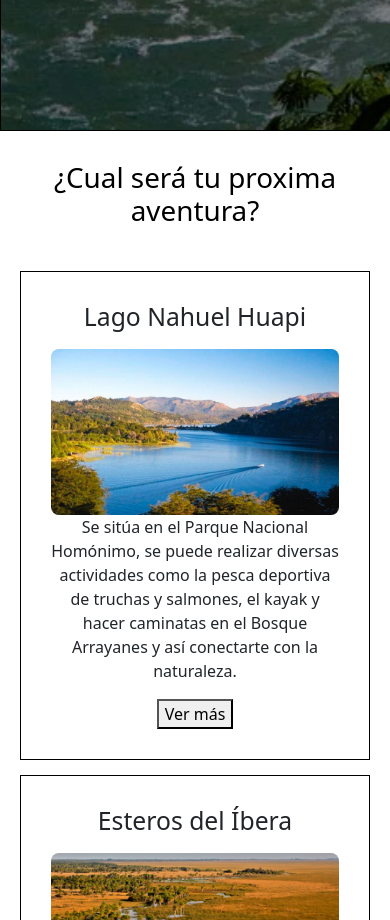
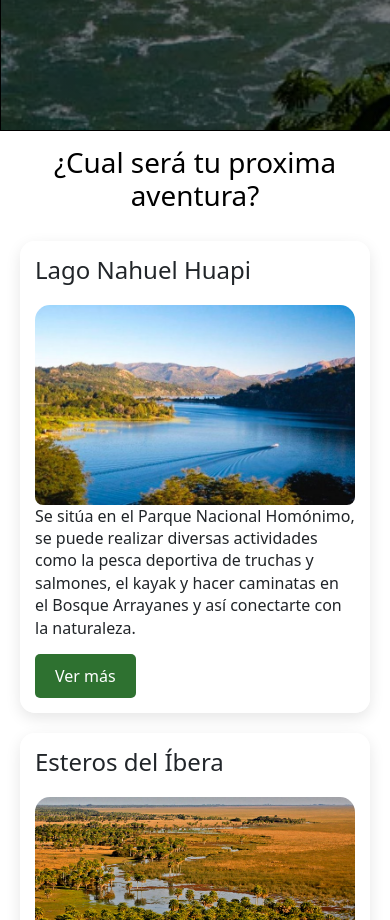
Before and after one commit to HAMILTON-AI-DOT/Entrega-Proyecto-final, a website: page index.html in a window 390 px wide. Shown: the part 1080-2000 px from the top of the page. Drawn offline with nearby package versions, Linux system fonts and the light colour scheme.

Commit message:
arreglando cositas

```diff
--- a/index.html
+++ b/index.html
@@ -6,12 +6,17 @@
   <meta name="viewport" content="width=device-width, initial-scale=1.0">
   <title>ExploraViajes - Descubre tu Próxima Aventura</title>
   <meta name="description" content="ExploraViajes te lleva a destinos increíbles. Descubre tu próxima aventura con nosotros.">
+
+  <meta name="description" content="Descubre los destinos más impresionantes y las experiencias más emocionantes con nuestra guía de viajes especializada en turismo. Encuentra información detallada sobre atracciones, actividades, alojamientos y consejos útiles para planificar tus próximas aventuras. ¡Explora ahora y haz realidad tus sueños de viaje con nosotros!">
+
+  <meta name="keywords" content="ExploraViajes, Destinos, Experiencias de viaje, Cataratas del Iguazú, Cerro Otto, El Calafate, Quebrada de Humahuaca, Paquete Todo Incluido, Ofertas Especiales, Contacto.">
+
+  <meta name="author" content="Mauro Rivas">
+
+
+
   <link rel="stylesheet" href="css/style.css">
   <!-- Bootstrap -->
-    <link rel="preconnect" href="https://fonts.googleapis.com">
-    <link rel="preconnect" href="https://fonts.gstatic.com" crossorigin>
-    <link href="https://fonts.googleapis.com/css2?family=Nunito:ital,wght@0,200..1000;1,200..1000&family=Poppins:ital,wght@0,100;0,200;0,300;0,400;0,500;0,600;0,700;0,800;0,900;1,100;1,200;1,300;1,400;1,500;1,600;1,700;1,800;1,900&display=swap" rel="stylesheet">
-
   <link href="https://cdn.jsdelivr.net/npm/bootstrap@5.3.2/dist/css/bootstrap.min.css" rel="stylesheet" integrity="sha384-T3c6CoIi6uLrA9TneNEoa7RxnatzjcDSCmG1MXxSR1GAsXEV/Dwwykc2MPK8M2HN" crossorigin="anonymous">
 </head>
 
@@ -56,16 +61,15 @@
         </div>
     </section>
 
-    <div class="sera">
-        <h1 class="animate__animated animate__zoomInDown">¿Cual será tu proxima aventura?</h1>
-            </div>
-
-
-<section class="aventuras">
 
 
 
 
+
+    <div class="sera">
+        <h1 class="animate__animated animate__zoomInDown">¿Cual será tu proxima aventura?</h1>
+            </div>
+            <section class="aventuras">
       <div class="aventura1">
         <div class="item1">
             <h2>Lago Nahuel Huapi</h2>
--- a/scss/COMPONENTES/_destinos.scss
+++ b/scss/COMPONENTES/_destinos.scss
@@ -25,19 +25,20 @@ body {
         display: flex;
         align-items: center;
         text-align: center;
+        border-radius: 15px;
+        overflow: hidden;
+        box-shadow: 0 5px 15px rgba(0, 0, 0, 0.1);
+        transition: transform 0.3s ease;
 
         &:hover {
-            cursor: pointer;
-            transition: all 0.3s ease;
-            background-color: #f0f0f0;
-            color: #333;
+            transform: translateY(-5px);
         }
-    }
 
     .col-lg-6, .col-md-6, .col-sm-12 {
         display: flex;
         justify-content: center;
     }
+}
 }
 
 .animate__animated {
--- a/scss/COMPONENTES/_host.scss
+++ b/scss/COMPONENTES/_host.scss
@@ -15,6 +15,7 @@
         text-align: center;
         font-size: 2.3em;
         padding:15px ;
+
     }
 
     .hoteles ul,
@@ -61,10 +62,12 @@
     }
 }
 .hotel{
-    &:hover {
-        cursor: pointer;
-        transition: all 0.3s ease;
-        background-color: #f0f0f0;
-        color: #333;
+    border-radius: 15px;
+        overflow: hidden;
+        box-shadow: 0 5px 15px rgba(0, 0, 0, 0.1);
+        transition: transform 0.3s ease;
+
+        &:hover {
+            transform: translateY(-5px);
+        }
     }
-}
--- a/scss/COMPONENTES/_ideas.scss
+++ /dev/null
@@ -1,35 +0,0 @@
-
-
-
-
-
-
-
-
-
-.container-fluid{
-
-    max-width: 1140px;
-     margin: 0 auto;
-    padding: 0 15px;
-    border: 1px solid black;
-    display: grid;
-
-        .row {
-            display: flex;
-
-            padding: 25px;
-            display: flex;
-            flex-wrap: wrap;
-            margin: 20px 0;
-
-
-    }
-
-
-
-
-
-
-
-}
--- a/scss/COMPONENTES/_increibles.scss
+++ b/scss/COMPONENTES/_increibles.scss
@@ -1,3 +1,4 @@
+
 @import "../base/variables";
 
 .contenido-2 {
@@ -33,89 +34,84 @@
     }
 }
 
+.aventuras {
+    display: grid;
+    grid-template-columns: repeat(3, minmax(0, 1fr));
+    gap: 20px;
+    padding: 20px;
+
     .sera {
         text-align: center;
-    padding: 15px;
-}
+        margin-bottom: 20px;
+        animation: animate__animated animate__zoomInDown;
 
-.aventuras {
-    text-align: center;
-    padding: auto;
-    display: grid;
-    grid-template-columns: repeat(3, 1fr);
-    grid-template-rows: auto;
-    grid-column-gap: 15px;
-    grid-row-gap: 15px;
-
-    .aventura1 {
-        grid-column: 1 / 2;
-        grid-row: 1;
-    }
-
-    .aventura2 {
-        grid-column: 2 / 3;
-        grid-row: 1;
-    }
-
-    .aventura3 {
-        grid-column: 3 / 4;
-        grid-row: 1;
+        h1 {
+            margin: 0;
         }
     }
 
-.aventuras {
-    text-align: center;
-    padding: 20px;
+    .aventura1,
+    .aventura2,
+    .aventura3 {
+        border-radius: 15px;
+        overflow: hidden;
+        box-shadow: 0 5px 15px rgba(0, 0, 0, 0.1);
+        transition: transform 0.3s ease;
+
+        &:hover {
+            transform: translateY(-5px);
+        }
+
+        img {
+            width: 100%;
+            height: 200px;
+            object-fit: cover;
+            border-top-left-radius: 15px;
+            border-top-right-radius: 15px;
+        }
 
         .item1 {
-        padding: 30px;
-        border: 1px solid black;
+            padding: 15px;
+            background-color: white;
 
             h2 {
-            img {
+                font-size: 1.5em;
+                margin-bottom: 10px;
+            }
+
             p {
-                    button {
+                font-size: 1em;
+                line-height: 1.4;
+                margin-bottom: 15px;
+            }
 
+            .ver-mas {
+
+                padding: 10px 20px;
+                border: none;
+                border-radius: 5px;
+                background-color: #2e7130;
+                color: #fff;
+                font-size: 1em;
+                cursor: pointer;
+                transition: background-color 0.3s ease;
+
+                &:hover {
+                    background-color: #45a049;
                 }
             }
-            }
-        }
-
-        &:hover {
-            cursor: pointer;
-            transition: all 0.3s ease;
-            background-color: #f0f0f0;
-            color: #333;
-            padding: 25px;
         }
     }
 }
 
 @media only screen and (max-width: 768px) {
     .aventuras {
-      grid-template-columns: repeat(2, 1fr);
-      grid-template-rows: auto;
-
-      .aventura1,
-      .aventura2,
-      .aventura3 {
-          grid-column: auto;
-          grid-row: auto;
-      }
+        grid-template-columns: repeat(2, minmax(0, 1fr));
     }
 }
 
-
 @media only screen and (max-width: 600px) {
     .aventuras {
-      grid-template-columns: 1fr;
-      grid-template-rows: auto;
-
-      .aventura1,
-      .aventura2,
-      .aventura3 {
-          grid-column: auto;
-          grid-row: auto;
+        grid-template-columns: minmax(0, 1fr);
     }
 }
-}
--- a/scss/style.scss
+++ b/scss/style.scss
@@ -1,11 +1,11 @@
 
 
 @import "../scss/base/mixins";
-@import "../scss/COMPONENTES/header";
-@import"../scss/COMPONENTES/increibles";
-@import "../scss/COMPONENTES/ideas";
-@import "../scss/COMPONENTES/destinos";
+@import "../scss/componentes/header";
+@import"../scss/componentes/increibles";
+@import "../scss/componentes/destinos";
 @import "/node_modules/animate.css/animate.css";
-@import "../scss/COMPONENTES/host";
-@import "../scss/COMPONENTES/contacto";
-@import "../scss/COMPONENTES/nosotros";
+
+@import "../scss/componentes/host";
+@import "../scss/componentes/contacto";
+@import "../scss/componentes/nosotros";
```
Also changed, not shown: pages/contacto.html (+10 -7 lines), pages/host.html (+9 -4 lines), pages/nosotros.html (+17 -12 lines), css/style.css, 1 other file. Lines whose indentation alone changed are shown as unchanged.
